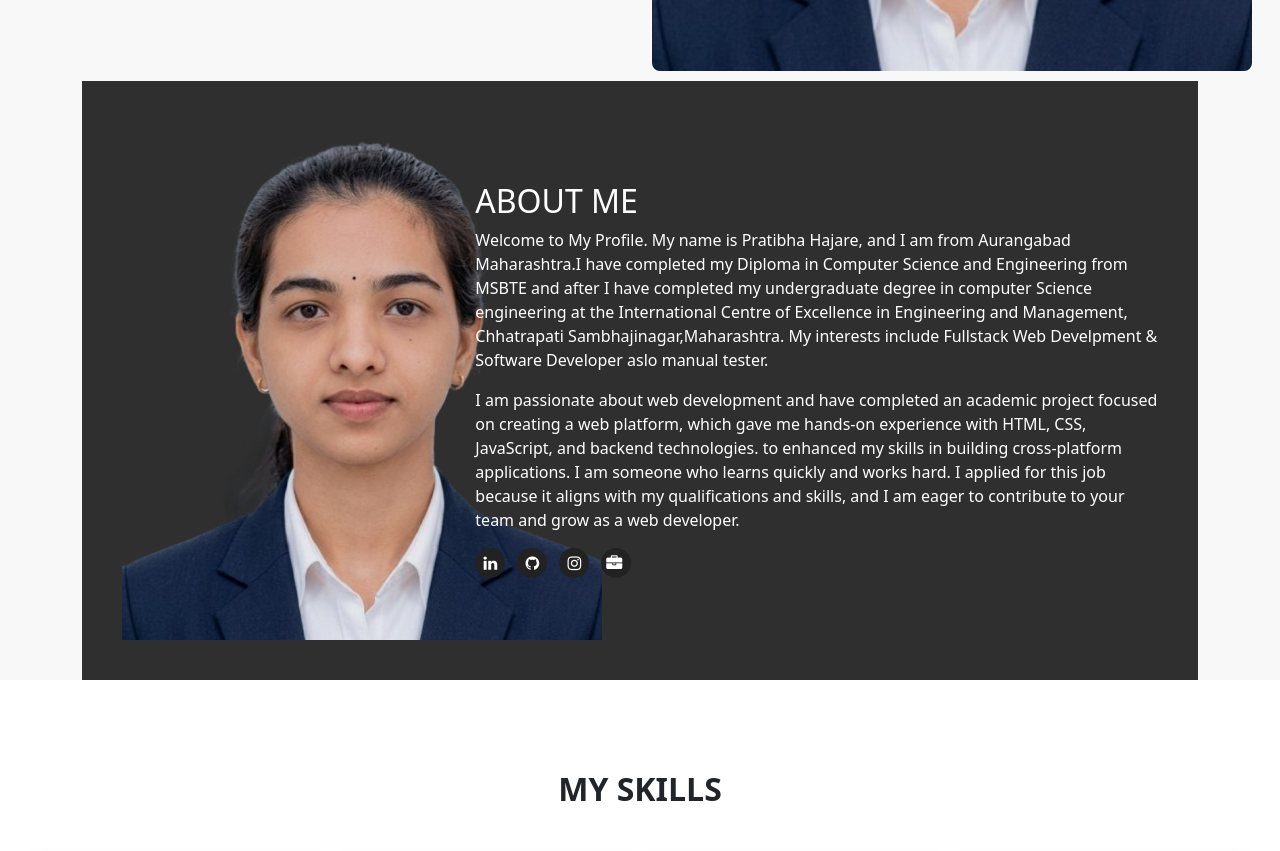
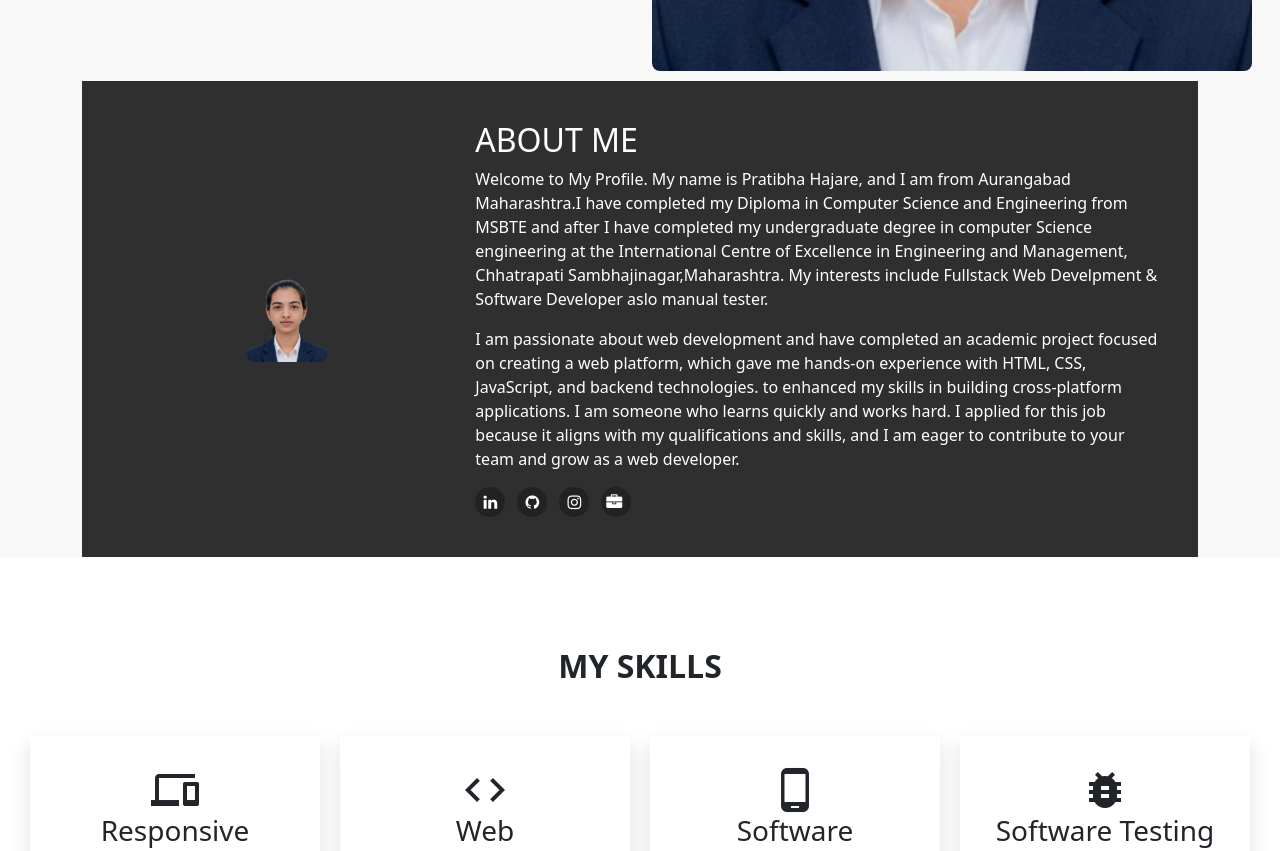
Before and after one commit to HajarePratibha/my-portfolio-, an Angular app: page / in a window 1280 px wide. Shown: the part 700-1551 px from the top of the page. Built offline with nearby package versions, Linux system fonts and the light colour scheme.

Commit message:
Update app.html

```diff
--- a/src/app/app.html
+++ b/src/app/app.html
@@ -71,7 +71,7 @@
       <div class="row align-items-center">
 
         <div class="col-md-4 text-center">
-          <img src="assets/pratibha_photo.png" class=".about-img" />
+          <img src="assets/pratibha_photo.png" class="about-img" />
         </div>
 
         <div class="col-md-8 text-white">
```
